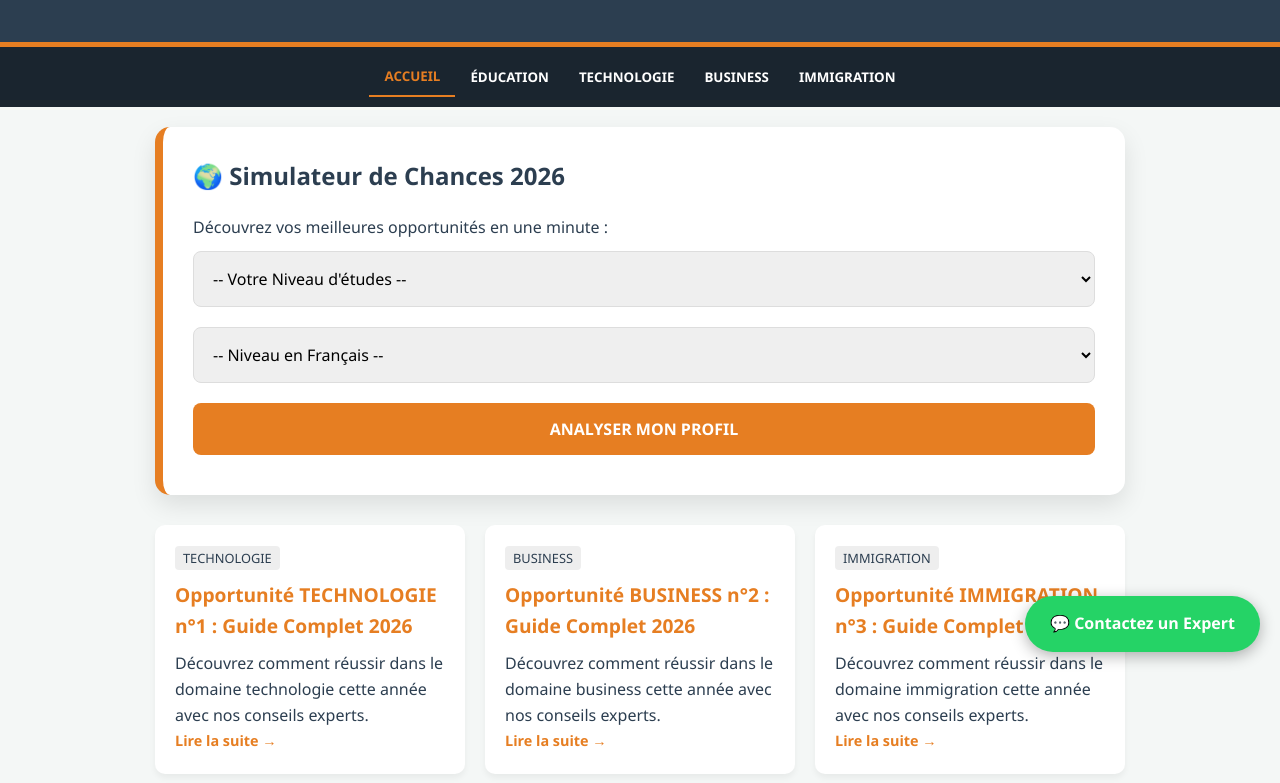
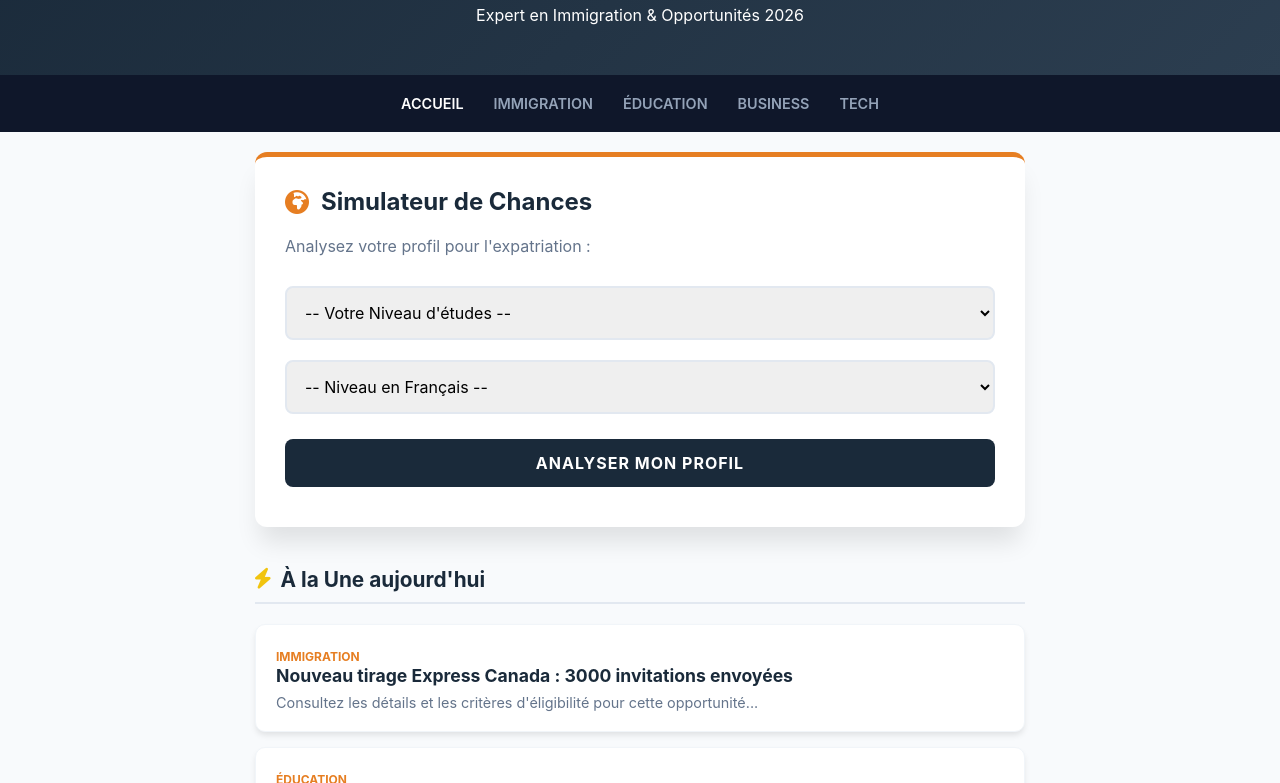
Before and after one commit to ryadh202431-creator/afrique-horizon, a plain HTML site: page index.html in a window 1280 px wide. Shown: the part 128-911 px from the top of the page. Drawn offline with Linux system fonts and the light colour scheme.

Commit message:
Update index.html

```diff
--- a/index.html
+++ b/index.html
@@ -3,165 +3,214 @@
 <head>
     <meta charset="UTF-8">
     <meta name="viewport" content="width=device-width, initial-scale=1.0">
-    <title>Afrique Horizon | Guide Immigration & Études 2026</title>
+    <title>Afrique Horizon | Guide 2026</title>
 
-    <meta name="description" content="Afrique Horizon: Votre guide n°1 pour l'immigration au Canada, bourses d'études en France, et opportunités business 2026. Utilisez notre simulateur gratuit !">
-    <meta name="keywords" content="Immigration Canada 2026, Bourse Eiffel, Étudier en France, Visa Business, Simulateur d'immigration, Afrique Horizon">
-    <meta name="author" content="Afrique Horizon">
-
-    <meta property="og:title" content="Afrique Horizon | Réussissez votre projet d'expatriation">
-    <meta property="og:description" content="Guide complet et simulateur de chances gratuit pour 2026.">
-    <meta property="og:image" content="https://images.unsplash.com/photo-1526253038957-bce54e05968e?auto=format&fit=crop&w=800">
-    <meta property="og:url" content="https://ryadh202431-creator.github.io/afrique-horizon/">
+    <link rel="stylesheet" href="https://cdnjs.cloudflare.com/ajax/libs/font-awesome/6.0.0/css/all.min.css">
 
     <style>
         :root {
-            --primary: #2c3e50;
-            --accent: #e67e22;
-            --light: #f4f7f6;
+            --navy: #1a2a3a; /* اللون الكحلي الجديد */
+            --accent: #e67e22; /* البرتقالي الاحترافي */
+            --bg-light: #f8fafc;
             --white: #ffffff;
         }
 
-        * { box-sizing: border-box; margin: 0; padding: 0; font-family: 'Segoe UI', sans-serif; }
-        body { background: var(--light); color: var(--primary); line-height: 1.6; }
+        * { box-sizing: border-box; margin: 0; padding: 0; font-family: 'Inter', -apple-system, sans-serif; }
+        body { background: var(--bg-light); color: var(--navy); }
 
-        header { background: var(--primary); color: var(--white); padding: 40px 20px; text-align: center; border-bottom: 5px solid var(--accent); }
-        header h1 { font-size: 2.5rem; text-transform: uppercase; }
-        header h1 span { color: var(--accent); }
+        /* Professional Text Logo Header */
+        header {
+            background: var(--navy);
+            color: var(--white);
+            padding: 50px 20px;
+            text-align: center;
+            background-image: linear-gradient(135deg, #1a2a3a 0%, #2c3e50 100%);
+        }
+        .logo-box {
+            display: inline-block;
+            border: 3px solid var(--accent);
+            padding: 10px 20px;
+            margin-bottom: 15px;
+        }
+        header h1 { font-size: 2.2rem; letter-spacing: 2px; }
+        header span { color: var(--accent); }
 
-        nav { background: #1a252f; position: sticky; top: 0; z-index: 1000; display: flex; justify-content: center; flex-wrap: wrap; padding: 10px; }
-        nav button { background: none; border: none; color: white; padding: 10px 15px; cursor: pointer; font-weight: bold; transition: 0.3s; }
-        nav button:hover, nav button.active { color: var(--accent); border-bottom: 2px solid var(--accent); }
+        nav { background: #0f172a; position: sticky; top: 0; z-index: 1000; display: flex; justify-content: center; padding: 10px; overflow-x: auto; }
+        nav button { background: none; border: none; color: #94a3b8; padding: 10px 15px; cursor: pointer; font-size: 0.9rem; font-weight: 600; transition: 0.3s; white-space: nowrap; }
+        nav button:hover, nav button.active { color: var(--white); }
 
-        .container { max-width: 1000px; margin: 20px auto; padding: 0 15px; }
+        .container { max-width: 800px; margin: 20px auto; padding: 0 15px; }
 
-        /* Simulator Style */
-        .simulator { background: var(--white); padding: 30px; border-radius: 15px; box-shadow: 0 10px 25px rgba(0,0,0,0.1); margin-bottom: 30px; border-left: 8px solid var(--accent); }
-        .simulator h2 { margin-bottom: 20px; display: flex; align-items: center; gap: 10px; }
-        select, button.analyze { width: 100%; padding: 15px; margin: 10px 0; border-radius: 8px; border: 1px solid #ddd; font-size: 1rem; }
-        button.analyze { background: var(--accent); color: white; border: none; font-weight: bold; cursor: pointer; transition: 0.5s; }
-        button.analyze:hover { background: #d35400; transform: translateY(-2px); }
+        /* Simulator Box - Professional Navy Theme */
+        .simulator {
+            background: var(--white);
+            padding: 30px;
+            border-radius: 12px;
+            box-shadow: 0 20px 25px -5px rgba(0, 0, 0, 0.1);
+            margin-bottom: 40px;
+            border-top: 5px solid var(--accent);
+        }
+        .simulator h2 {
+            font-size: 1.5rem;
+            margin-bottom: 20px;
+            display: flex;
+            align-items: center;
+            gap: 12px;
+            color: var(--navy);
+        }
+        .simulator i { color: var(--accent); } /* أيقونة الخريطة */
 
-        #result { margin-top: 20px; padding: 15px; border-radius: 8px; display: none; background: #e8f6f3; border: 1px dashed #27ae60; }
+        select, .analyze-btn {
+            width: 100%;
+            padding: 14px;
+            margin: 10px 0;
+            border-radius: 8px;
+            border: 2px solid #e2e8f0;
+            font-size: 1rem;
+            outline: none;
+        }
+        select:focus { border-color: var(--accent); }
 
-        .grid { display: grid; grid-template-columns: repeat(auto-fill, minmax(280px, 1fr)); gap: 20px; }
-        .card { background: var(--white); padding: 20px; border-radius: 10px; box-shadow: 0 4px 6px rgba(0,0,0,0.05); transition: 0.3s; }
-        .card:hover { transform: translateY(-5px); }
-        .card h3 { color: var(--accent); margin-bottom: 10px; font-size: 1.2rem; }
-        .tag { display: inline-block; background: #eee; padding: 2px 8px; border-radius: 4px; font-size: 0.8rem; margin-bottom: 10px; }
+        .analyze-btn {
+            background: var(--navy); /* تغيير لون الزر للكحلي */
+            color: white;
+            border: none;
+            font-weight: 700;
+            cursor: pointer;
+            text-transform: uppercase;
+            letter-spacing: 1px;
+            margin-top: 15px;
+        }
+        .analyze-btn:hover { background: #000; transform: translateY(-2px); }
 
-        footer { text-align: center; padding: 40px; background: var(--primary); color: white; margin-top: 50px; }
+        #result {
+            margin-top: 20px;
+            padding: 20px;
+            border-radius: 8px;
+            display: none;
+            background: #f1f5f9;
+            border-left: 5px solid var(--accent);
+            font-weight: 500;
+        }
 
-        /* Floating WhatsApp Button */
-        .whatsapp-float { position: fixed; bottom: 20px; right: 20px; background: #25d366; color: white; padding: 15px 25px; border-radius: 50px; text-decoration: none; font-weight: bold; box-shadow: 0 4px 15px rgba(0,0,0,0.3); z-index: 2000; display: flex; align-items: center; gap: 10px; }
+        /* News Section */
+        .section-title {
+            display: flex;
+            align-items: center;
+            gap: 10px;
+            font-size: 1.3rem;
+            margin: 30px 0 20px;
+            padding-bottom: 10px;
+            border-bottom: 2px solid #e2e8f0;
+        }
+        .section-title i { color: #f1c40f; } /* أيقونة البرق */
+
+        .card {
+            background: var(--white);
+            padding: 20px;
+            border-radius: 10px;
+            margin-bottom: 15px;
+            box-shadow: 0 4px 6px -1px rgba(0, 0, 0, 0.1);
+            border: 1px solid #f1f5f9;
+        }
+        .card h3 { font-size: 1.1rem; margin-bottom: 8px; color: var(--navy); }
+        .tag { font-size: 0.75rem; font-weight: 700; color: var(--accent); text-transform: uppercase; }
+
+        footer { text-align: center; padding: 40px; background: var(--navy); color: #94a3b8; font-size: 0.8rem; }
     </style>
 </head>
 <body>
 
 <header>
-    <h1>AFRIQUE <span>HORIZON</span></h1>
-    <p>Le guide n°1 pour votre réussite et expatriation en 2026</p>
+    <div class="logo-box">
+        <h1>AFRIQUE <span>HORIZON</span></h1>
+    </div>
+    <p>Expert en Immigration & Opportunités 2026</p>
 </header>
 
-<nav id="navBar">
-    <button onclick="filterArticles('TOUT')" class="active">ACCUEIL</button>
-    <button onclick="filterArticles('ÉDUCATION')">ÉDUCATION</button>
-    <button onclick="filterArticles('TECHNOLOGIE')">TECHNOLOGIE</button>
-    <button onclick="filterArticles('BUSINESS')">BUSINESS</button>
-    <button onclick="filterArticles('IMMIGRATION')">IMMIGRATION</button>
+<nav>
+    <button onclick="window.location.reload()" class="active">ACCUEIL</button>
+    <button>IMMIGRATION</button>
+    <button>ÉDUCATION</button>
+    <button>BUSINESS</button>
+    <button>TECH</button>
 </nav>
 
 <div class="container">
     <section class="simulator">
-        <h2>🌍 Simulateur de Chances 2026</h2>
-        <p>Découvrez vos meilleures opportunités en une minute :</p>
-        <select id="edu">
+        <h2><i class="fas fa-globe-africa"></i> Simulateur de Chances</h2>
+        <p style="color: #64748b; margin-bottom: 20px;">Analysez votre profil pour l'expatriation :</p>
+
+        <select id="eduLevel">
             <option value="">-- Votre Niveau d'études --</option>
-            <option value="bac">Baccalauréat</option>
-            <option value="licence">Licence / Master</option>
-            <option value="doctorat">Doctorat</option>
+            <option value="3">Doctorat / Chercheur</option>
+            <option value="2">Master / Ingénieur</option>
+            <option value="1">Licence / Technicien</option>
+            <option value="0">Baccalauréat ou moins</option>
         </select>
-        <select id="lang">
+
+        <select id="langLevel">
             <option value="">-- Niveau en Français --</option>
-            <option value="a1">Débutant (A1/A2)</option>
-            <option value="b2">Intermédiaire (B1/B2)</option>
-            <option value="c1">Avancé (C1/C2)</option>
+            <option value="3">Avancé (C1/C2)</option>
+            <option value="2">Intermédiaire (B2)</option>
+            <option value="1">Seuil (B1)</option>
+            <option value="0">Débutant</option>
         </select>
-        <button class="analyze" onclick="runSim()">ANALYSER MON PROFIL</button>
+
+        <button class="analyze-btn" onclick="calculateProfile()">Analyser mon profil</button>
+
         <div id="result"></div>
     </section>
 
-    <div class="grid" id="newsGrid"></div>
+    <h2 class="section-title"><i class="fas fa-bolt"></i> À la Une aujourd'hui</h2>
+    <div id="articlesGrid">
+        </div>
 </div>
 
 <footer>
-    <p>&copy; 2026 Afrique Horizon - Tous droits réservés.</p>
+    <p>&copy; 2026 AFRIQUE HORIZON. Tous droits réservés.</p>
 </footer>
 
-<a href="https://wa.me/212600000000" class="whatsapp-float" target="_blank">
-    <span>💬 Contactez un Expert</span>
-</a>
+<script>
+    function calculateProfile() {
+        const edu = document.getElementById('eduLevel').value;
+        const lang = document.getElementById('langLevel').value;
+        const resBox = document.getElementById('result');
 
-<script>
-    const categories = ['ÉDUCATION', 'TECHNOLOGIE', 'BUSINESS', 'IMMIGRATION'];
-    const articles = [];
+        if(edu === "" || lang === "") {
+            alert("Veuillez sélectionner votre profil");
+            return;
+        }
 
-    // Generating 100 Articles
-    for(let i=1; i<=100; i++) {
-        let cat = categories[i % 4];
-        articles.push({
-            id: i,
-            category: cat,
-            title: `Opportunité ${cat} n°${i} : Guide Complet 2026`,
-            desc: `Découvrez comment réussir dans le domaine ${cat.toLowerCase()} cette année avec nos conseils experts.`
-        });
-    }
+        const score = parseInt(edu) + parseInt(lang);
+        resBox.style.display = "block";
 
-    function displayArticles(data) {
-        const grid = document.getElementById('newsGrid');
-        grid.innerHTML = '';
-        data.forEach(art => {
-            grid.innerHTML += `
-                <div class="card">
-                    <span class="tag">${art.category}</span>
-                    <h3>${art.title}</h3>
-                    <p>${art.desc}</p>
-                    <a href="#" style="color:var(--accent); text-decoration:none; font-size:0.9rem; font-weight:bold;">Lire la suite →</a>
-                </div>
-            `;
-        });
-    }
-
-    function filterArticles(cat) {
-        // Update active button
-        document.querySelectorAll('nav button').forEach(btn => btn.classList.remove('active'));
-        event.target.classList.add('active');
-
-        if(cat === 'TOUT') {
-            displayArticles(articles);
+        if(score >= 5) {
+            resBox.innerHTML = "🏆 <strong>Profil Excellent :</strong> Vos chances pour le Canada et l'Europe sont de 95%. Nous vous recommandons de préparer votre dossier immédiatement.";
+        } else if(score >= 3) {
+            resBox.innerHTML = "📈 <strong>Profil Compétitif :</strong> Bonnes chances. Un score B2/C1 en langue est votre clé de succès.";
         } else {
-            const filtered = articles.filter(a => a.category === cat);
-            displayArticles(filtered);
+            resBox.innerHTML = "🔍 <strong>Conseil d'expert :</strong> Nous vous suggérons d'améliorer votre niveau de langue pour augmenter vos points d'immigration.";
         }
     }
 
-    function runSim() {
-        const e = document.getElementById('edu').value;
-        const l = document.getElementById('lang').value;
-        const res = document.getElementById('result');
+    // توليد مقالات تجريبية بشكل احترافي
+    const news = [
+        { cat: "Immigration", title: "Nouveau tirage Express Canada : 3000 invitations envoyées" },
+        { cat: "Éducation", title: "Bourses France 2026 : Ouverture des candidatures Campus France" },
+        { cat: "Business", title: "Investir au Sénégal : Les 5 secteurs porteurs cette année" }
+    ];
 
-        if(!e || !l) { alert("Veuillez remplir tous les champs"); return; }
-
-        res.style.display = "block";
-        if(l === 'c1' || e === 'doctorat') {
-            res.innerHTML = "<strong>✅ Excellentes Chances :</strong> Votre profil est prioritaire pour le Canada et les bourses d'excellence en Europe.";
-        } else {
-            res.innerHTML = "<strong>📈 Profil Intéressant :</strong> Nous vous conseillons de renforcer votre score linguistique pour maximiser vos chances.";
-        }
-    }
-
-    // Initial load
-    displayArticles(articles);
+    const grid = document.getElementById('articlesGrid');
+    news.forEach(item => {
+        grid.innerHTML += `
+            <div class="card">
+                <span class="tag">${item.cat}</span>
+                <h3>${item.title}</h3>
+                <p style="color:#64748b; font-size:0.9rem;">Consultez les détails et les critères d'éligibilité pour cette opportunité...</p>
+            </div>
+        `;
+    });
 </script>
 
 </body>
```
